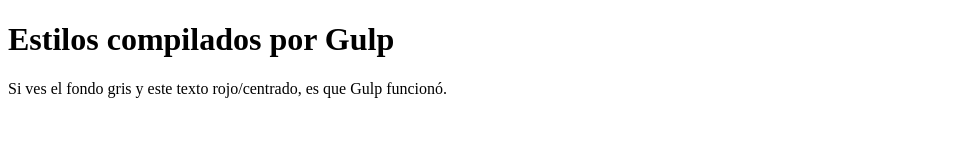
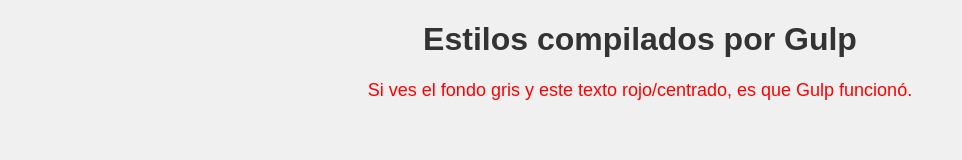
Before and after one commit to nachoruiz07/Nacho_Ruiz_LLMM, a website: page Ej27/index.html in a window 1280 px wide. Shown: the whole page, without its empty margins (0-962 px from the left). Drawn offline with nearby package versions, Linux system fonts and the light colour scheme; files that its build step writes are made by us from their sources.

Commit message:
Corrección actividad 27, (FALTABA SCSS)

```diff
--- a/Ej27/src/scss/style.scss
+++ b/Ej27/src/scss/style.scss
@@ -1 +1,16 @@
 /* Escribe tu SASS aquí */
+body {
+    background-color: #f0f0f0;
+    font-family: Arial, sans-serif;
+
+    h1 {
+        color: #333;
+        text-align: center;
+    }
+
+    p {
+        color: red;
+        text-align: center;
+        font-size: 18px;
+    }
+}
```
Also changed, not shown: Ej27/src/scss/style.css, 1 other file.
